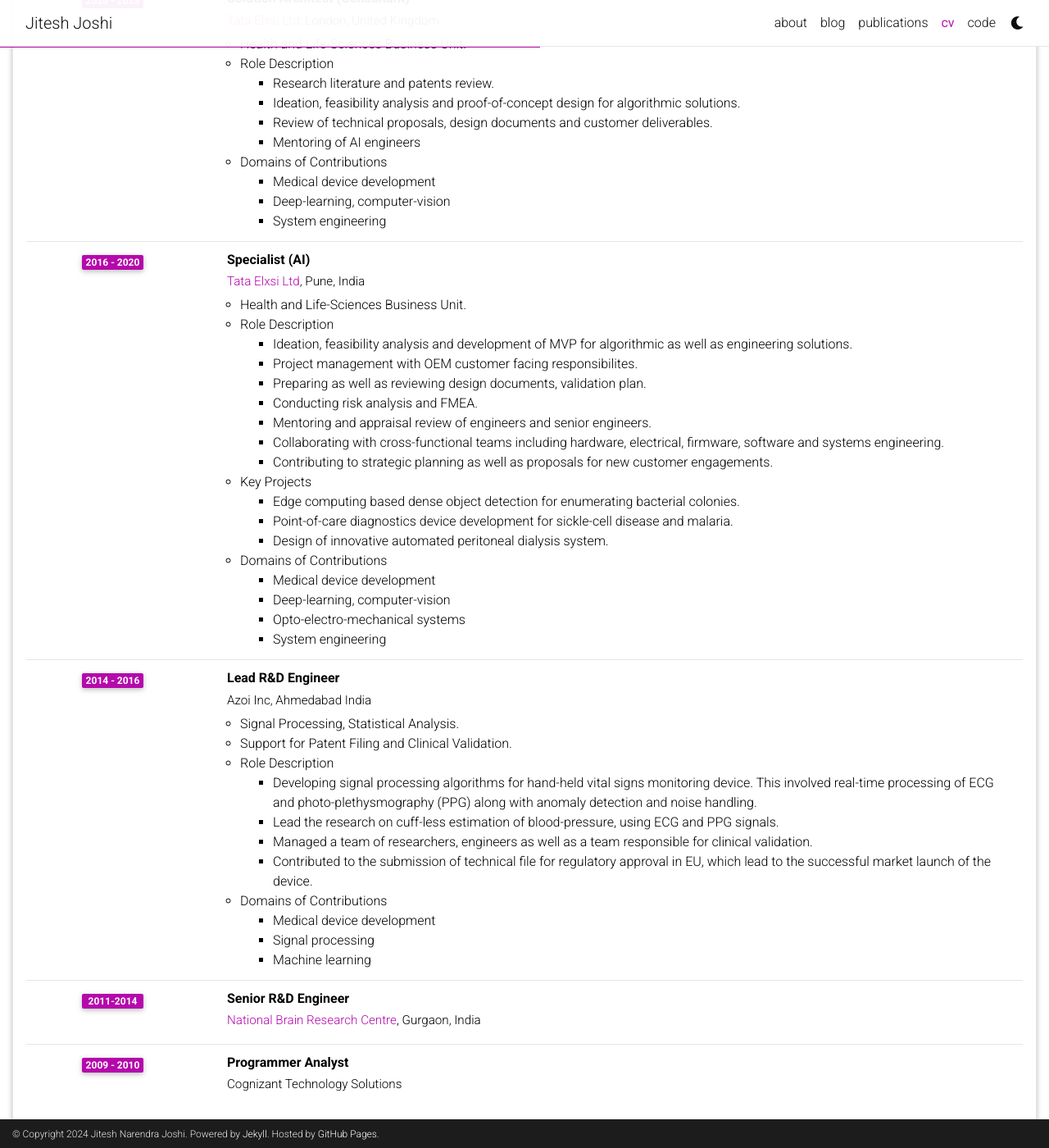
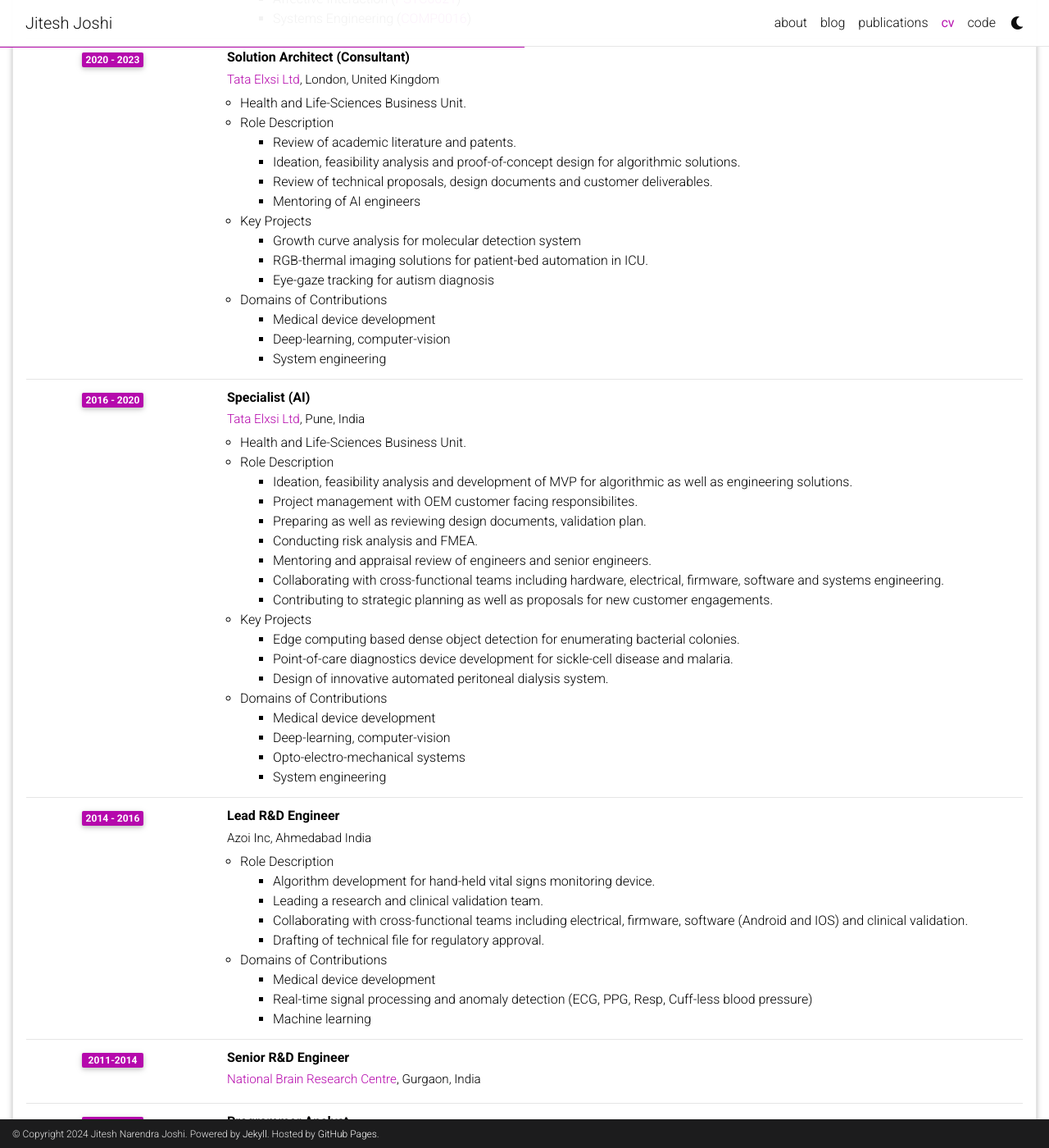
Before and after one commit to jnj256/jnj256.github.io, a Jekyll site: the page built from _pages/cv.md, in a window 1280 px wide and 1400 px high, scrolled down 1231 px. Shown: the whole window at 82% size. Built offline with Jekyll 4.4.1, drawn with Linux system fonts in a browser that asks for light colours; comment, search, counter and statistics services are not loaded; a style sheet for code colours, icons or effects is not loaded; some of the changed text lies outside the part shown.

Commit message:
updated CV

```diff
--- a/_data/cv.yml
+++ b/_data/cv.yml
@@ -2,24 +2,27 @@
   type: map
   contents:
     - name: Name
-      value: Jitesh Joshi
+      value: Jitesh Narendra Joshi
 
 - title: Education
   type: time_table
   contents:
     - title: PhD (Pursuing)
-      institution: University College London, London, United Kingdom
+      institution: Department of Computer Science, University College London, London, United Kingdom
       year: 2020-2024
       description:
-        - Computer Science.
-        - Physiological Computing and Artificial Intelligence.
-        - title: Semantic Segmentation.
+        - Thesis title - Contactless Extraction of Physiological Signals using RGB and Thermal Infrared Imaging.
+        - title: Key Research Areas
           contents:
-            - Contrastive Learning.
-            - Adversarial Training.
-            - Domain specific image augmentation for thermal images.
+            - Semantic Segmentation
+            - Contrastive Learning
+            - Generative Adversarial Networks
+            - Domain specific image augmentation for thermal images
+            - Remote Plotoplethysmography (rPPG)
+            - Dense signal quality analysis of PPG signals
+            - Face and landmarks detection in RGB-Thermal images
 
-    - title: Cognitive Systems and Interactive Media
+    - title: Masters - Cognitive Systems and Interactive Media
       institution: Universitat Pompeu Fabra, Barcelona, Spain
       year: 2011
       description:
@@ -27,7 +30,7 @@
         - Systems Design, Integration and Control.
         - Machine Learning
 
-    - title: Electronics and Communication
+    - title: B.Tech. - Electronics and Communication
       institution: Nirma University, Ahmedabad, India
       year: 2008
       description:
@@ -56,10 +59,15 @@
         - Health and Life-Sciences Business Unit.
         - title: Role Description
           contents:
-            - Research literature and patents review.
+            - Review of academic literature and patents.
             - Ideation, feasibility analysis and proof-of-concept design for algorithmic solutions.
             - Review of technical proposals, design documents and customer deliverables.
             - Mentoring of AI engineers
+        - title: Key Projects
+          contents:
+            - Growth curve analysis for molecular detection system
+            - RGB-thermal imaging solutions for patient-bed automation in ICU.
+            - Eye-gaze tracking for autism diagnosis
         - title: Domains of Contributions
           contents:
             - Medical device development
@@ -85,7 +93,6 @@
             - Edge computing based dense object detection for enumerating bacterial colonies.
             - Point-of-care diagnostics device development for sickle-cell disease and malaria.
             - Design of innovative automated peritoneal dialysis system.
-
         - title: Domains of Contributions
           contents:
             - Medical device development
@@ -98,18 +105,16 @@
       institution: Azoi Inc, Ahmedabad India
       year: 2014 - 2016
       description:
-        - Signal Processing, Statistical Analysis.
-        - Support for Patent Filing and Clinical Validation.
         - title: Role Description
           contents:
-            - Developing signal processing algorithms for hand-held vital signs monitoring device. This involved real-time processing of ECG and photo-plethysmography (PPG) along with anomaly detection and noise handling.
-            - Lead the research on cuff-less estimation of blood-pressure, using ECG and PPG signals.
-            - Managed a team of researchers, engineers as well as a team responsible for clinical validation.
-            - Contributed to the submission of technical file for regulatory approval in EU, which lead to the successful market launch of the device.
+            - Algorithm development for hand-held vital signs monitoring device.
+            - Leading a research and clinical validation team.
+            - Collaborating with cross-functional teams including electrical, firmware, software (Android and IOS) and clinical validation.
+            - Drafting of technical file for regulatory approval.
         - title: Domains of Contributions
           contents:
             - Medical device development
-            - Signal processing
+            - Real-time signal processing and anomaly detection (ECG, PPG, Resp, Cuff-less blood pressure)
             - Machine learning
 
     - title: Senior R&D Engineer
```
